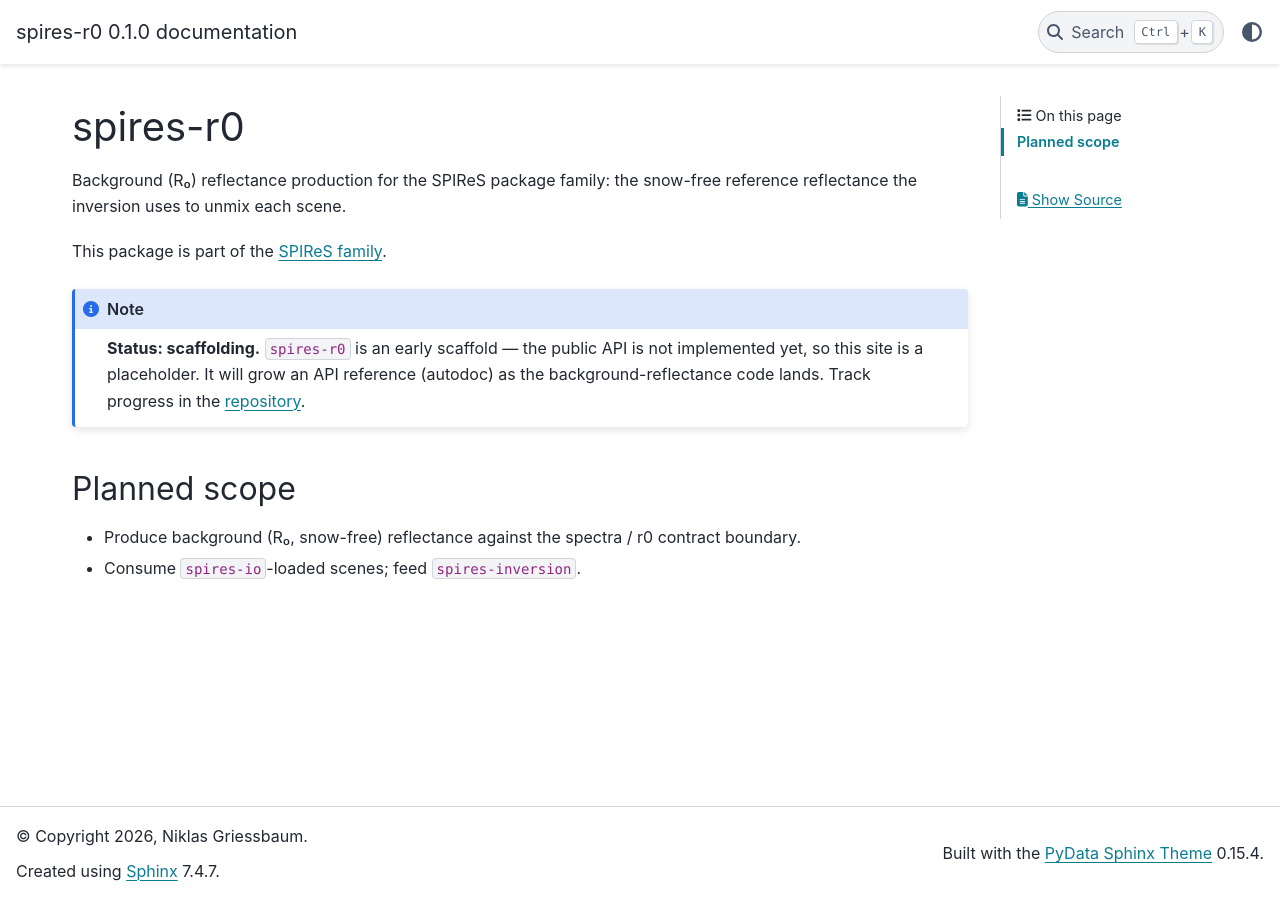
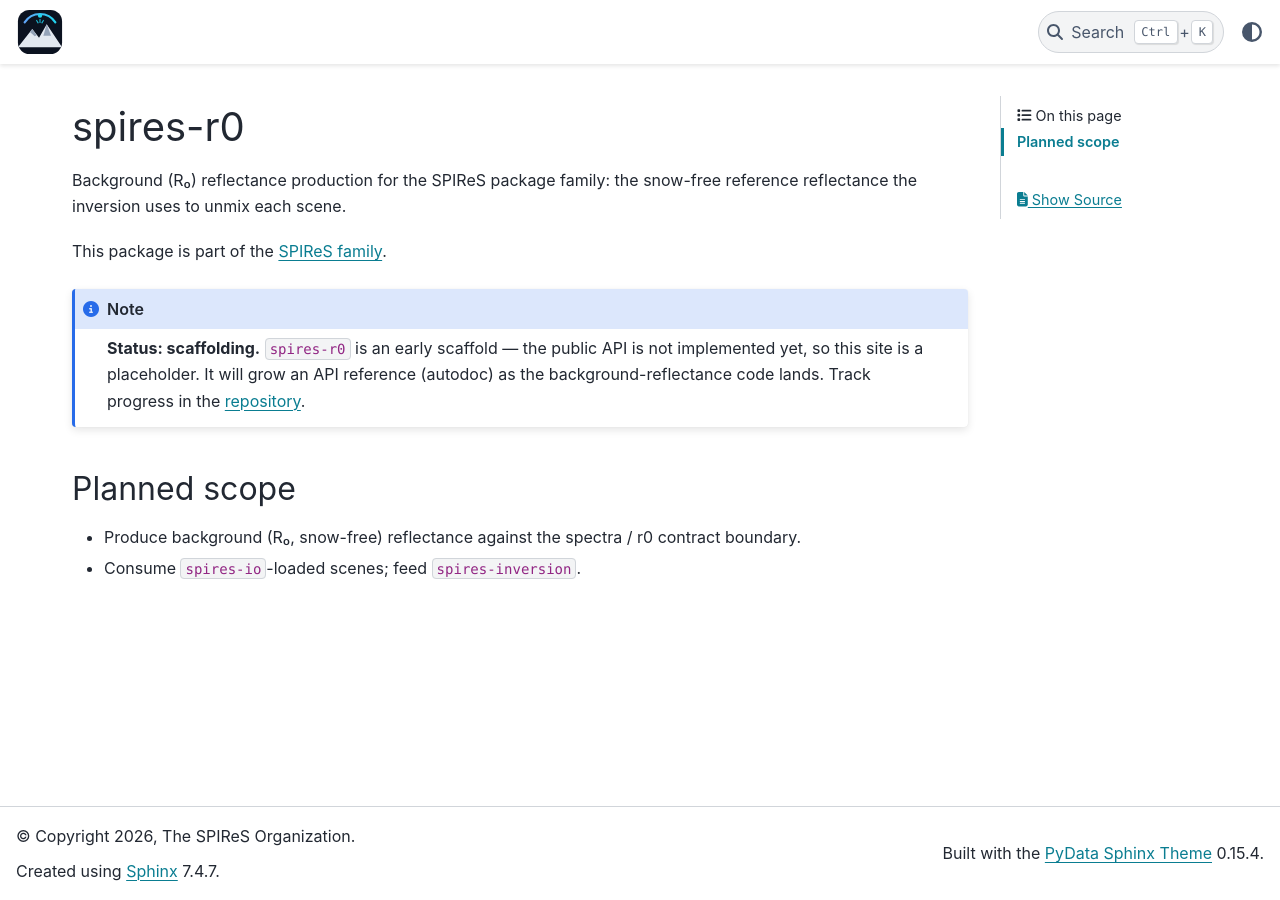
Before and after one commit to SPIReS-Organization/spires-r0, a Sphinx documentation site: the page built from doc/source/index.md, in a window 1280 px wide. Built offline with Sphinx 7.4.7 and the PyData theme 0.15.4, drawn with Linux system fonts in a browser that asks for light colours.

Commit message:
Docs: add SPIReS logo + credit The SPIReS Organization
- html_logo/html_favicon/html_static_path -> shared family logo (_static/logo.svg)
- copyright/author -> 'The SPIReS Organization' (was a single individual)

Part of spires-orl (WS4 docs polish).

Co-Authored-By: Claude <noreply@anthropic.com>

```diff
--- a/doc/source/conf.py
+++ b/doc/source/conf.py
@@ -4,8 +4,8 @@
 # -- Project information -----------------------------------------------------
 
 project = "spires-r0"
-copyright = "2026, Niklas Griessbaum"
-author = "Niklas Griessbaum"
+copyright = "2026, The SPIReS Organization"
+author = "The SPIReS Organization"
 
 # Version from the installed dist (setuptools_scm at build time); fall back to
 # reading git tags directly in a source checkout.
@@ -44,3 +44,8 @@ suppress_warnings = ["myst.xref_missing"]
 # -- HTML output -------------------------------------------------------------
 
 html_theme = "pydata_sphinx_theme"
+
+# SPIReS family logo (shared brand across the portal + subprojects).
+html_static_path = ["_static"]
+html_logo = "_static/logo.svg"
+html_favicon = "_static/logo.svg"
```
Also changed, not shown: doc/source/_static/logo.svg (added).
